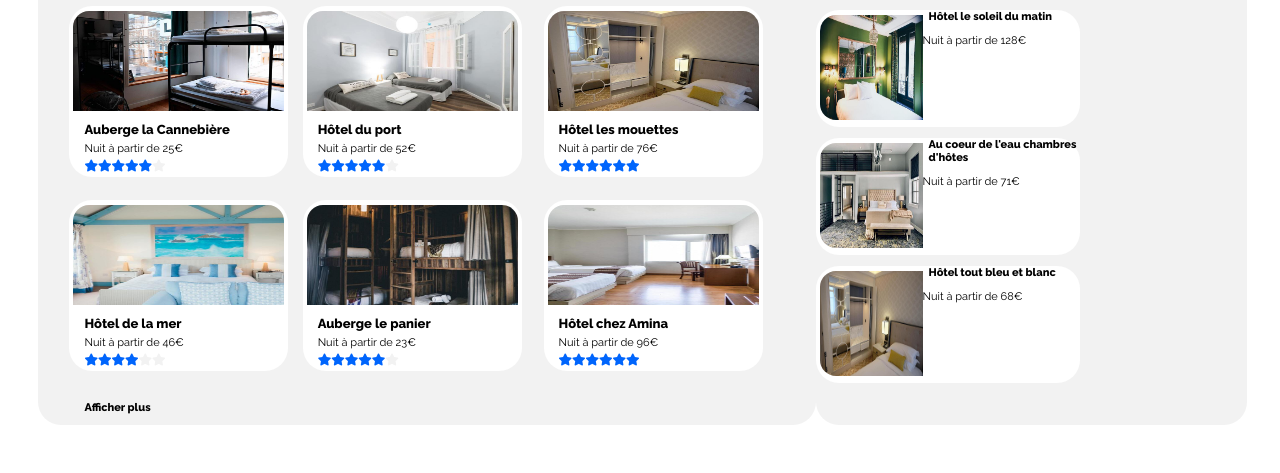
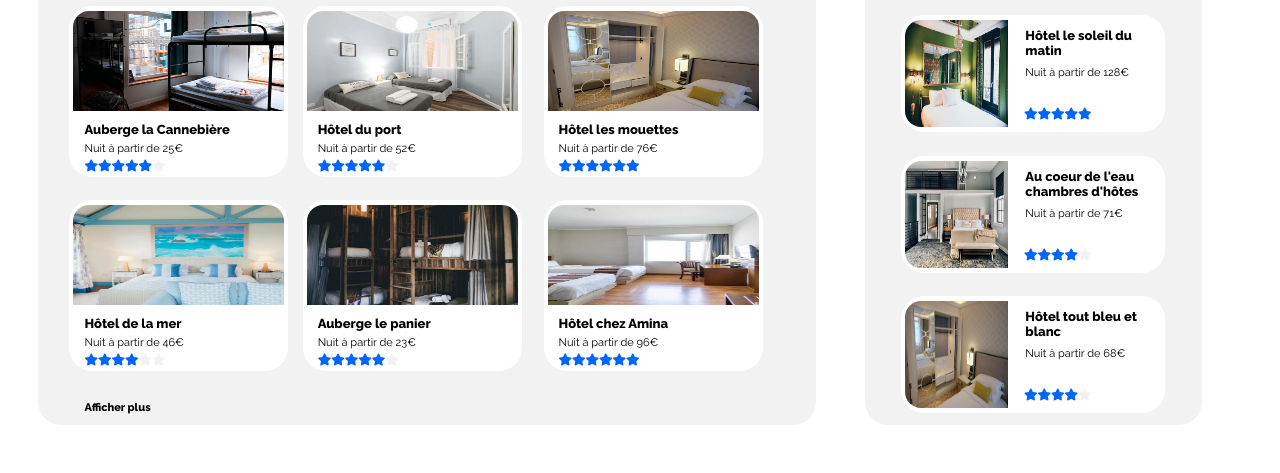
Before and after one commit to Uosnaridou/Projet2-Reservia, a plain HTML site: page index.html in a window 1280 px wide. Shown: the part 486-959 px from the top of the page. Drawn offline with Linux system fonts and the light colour scheme.

Commit message:
Mise en place des éléments catégorie les plus populaires

```diff
--- a/index.html
+++ b/index.html
@@ -72,6 +72,7 @@
     </section>
 
     <section id="section">
+
         <div id="Hebergeur">
             <div id="miseEnPage_Grid">
                 <h2>Hébergement à Marseille</h2>
@@ -140,24 +141,27 @@
         </div>
 
         <div id="Populaire">
-                <h2>Les plus populaires</h2><i class="fas fa-chart-line"></i>
+                    <h2>Les plus populaires <i class="fas fa-chart-line marge_logoFleche"></i></h2>
 
                 <article id="soleilDuMatin" class="articles_populaires">
                     <img src="images/hebergements/4_small/emile-guillemot-Bj_rcSC5XfE-unsplash.jpg" alt="Hôtel le soleil du matin" class="img_populaire" />
                         <h3>Hôtel le soleil du matin</h3>
                         <p>Nuit à partir de 128€</p>
+                        <i class="fas fa-star bleu marge"></i><i class="fas fa-star bleu"></i><i class="fas fa-star bleu"></i><i class="fas fa-star bleu"></i><i class="fas fa-star bleu"></i>
                 </article>
 
                 <article id="coeurDeEau" class="articles_populaires">
                     <img src="images/hebergements/4_small/aw-creative-VGs8z60yT2c-unsplash.jpg" alt="Au coeur de l'eau" class="img_populaire" />
                         <h3>Au coeur de l'eau chambres d'hôtes</h3>
                         <p>Nuit à partir de 71€</p>
+                        <i class="fas fa-star bleu marge"></i><i class="fas fa-star bleu"></i><i class="fas fa-star bleu"></i><i class="fas fa-star bleu"></i><i class="fas fa-star gris"></i>
                 </article>
 
                 <article id="bleuEtBlanc" class="articles_populaires">
                     <img src="images/hebergements/4_small/reisetopia-B8WIgxA_PFU-unsplash.jpg" alt="Hôtel tout bleu et blanc" class="img_populaire" />
                         <h3>Hôtel tout bleu et blanc</h3>
                         <p>Nuit à partir de 68€</p>
+                        <i class="fas fa-star bleu marge"></i><i class="fas fa-star bleu"></i><i class="fas fa-star bleu"></i><i class="fas fa-star bleu"></i><i class="fas fa-star gris"></i>
                 </article>
             </div>
     </section>
--- a/style.css
+++ b/style.css
@@ -249,6 +249,7 @@ i.fas.fa-star
     font-size: 13px;
     margin-left: 4%;
 }
+
 #miseEnPage_Grid
 {
     display: grid;
@@ -275,8 +276,12 @@ i.fas.fa-star
 {
     background-color: #F2F2F2;
     height: 31em;
-    width: 100%;
+    width: 78%;
     border-radius: 23px;
+    grid-column: 3;
+    display: grid;
+    justify-content: center;
+    align-items: center;
 }
 .articles_populaires
 {
@@ -288,7 +293,7 @@ i.fas.fa-star
 .img_populaire
 {
     width: 103px;
-    height: 105px;
+    height: 107px;
     border-top-left-radius: 16px;
     border-bottom-left-radius: 16px;
     margin-top: 5px;
@@ -299,16 +304,25 @@ i.fas.fa-star
 {
     font-size: 11px;
     margin-top: 0;
-    margin-left: 15px;
-    margin-bottom: 0px;
+    margin-left: 47%;
+    margin-bottom: 24px;
 }
 #Populaire h3
 {
-    font-size: 11px;
-    margin-left: 113px;
+    font-size: 13px;
+    margin-left: 47%;
+    margin-bottom: 8px;
 }
 #section
 {
     display: grid;
-    grid-template-columns: 63% 35%;
+    grid-template-columns: 63% 4% 35%;
 }
+.marge
+{
+    margin-left: 6%;
+}
+.marge_logoFleche
+{
+    margin-left: 25%;
+}
```
Lines whose indentation alone changed are shown as unchanged.
